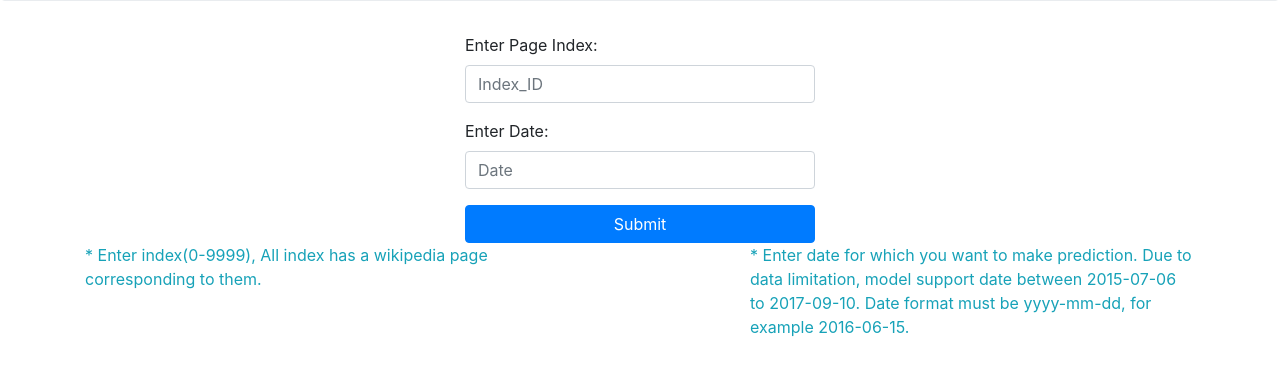
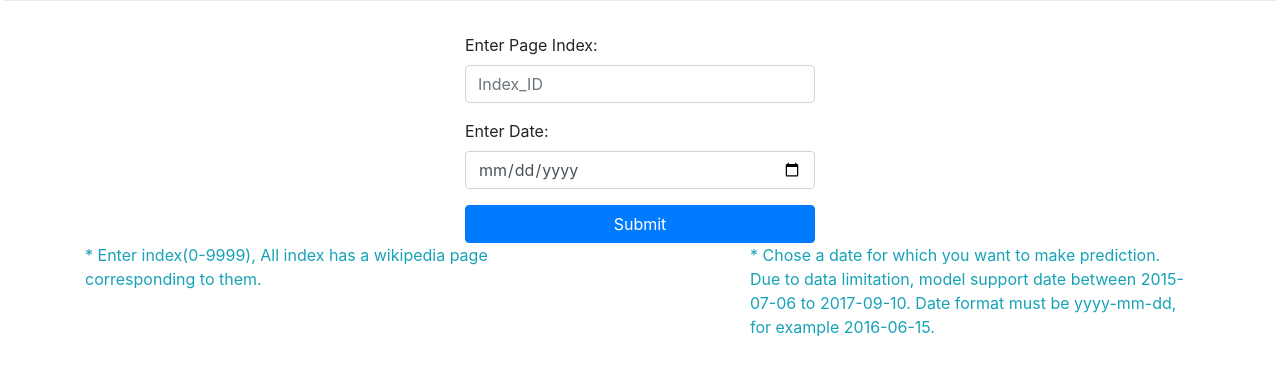
Before and after one commit to NamanGuptacs/web-traffic-time-series-forecasting, a Flask app: page / in a window 1280 px wide. Shown: the part 183-559 px from the top of the page. Run offline with Flask 2, Linux system fonts and the light colour scheme; some libraries are stand-ins or nearby versions.

Commit message:
Update index.html

```diff
--- a/templates/index.html
+++ b/templates/index.html
@@ -26,11 +26,13 @@
       <form action="{{ url_for('predict')}}"method="post">
 	   <div class="form-group">
 		<label for="index">Enter Page Index:</label>
-    	<input type="text" class="form-control" name="Enter_index" placeholder="Index_ID" required="required" />
+    	<input type="text" class="form-control" name="Enter_index" for="index" placeholder="Index_ID" required="required" />
+		   <span for="index" class="text-danger ">{{error_index}}</span>
 		</div>
 		<div class="form-group">
         <label for="dates">Enter Date:</label>
-		<input type="text" class="form-control" name="dates" placeholder="Date" required="required" />
+		<input type="date" for="dates" class="form-control" name="dates" placeholder="Date" required="required" />
+			<span for="dates" class="text-danger ">{{error_date}}</span>
 		</div>
 		<button type="submit" class="btn btn-primary btn-block btn-large">Submit</button>
 	  </form>
@@ -49,7 +51,7 @@
 
     </div>
     <div class="col-sm-5">
-      <p class="text-info">&#x2A; Enter date for which you want to make prediction. Due to data limitation, model support date between 2015-07-06 to 2017-09-10. Date format must be yyyy-mm-dd, for example 2016-06-15.</p>
+      <p class="text-info">&#x2A; Chose a date for which you want to make prediction. Due to data limitation, model support date between 2015-07-06 to 2017-09-10. Date format must be yyyy-mm-dd, for example 2016-06-15.</p>
     </div>
   </div>
 </div>
```
